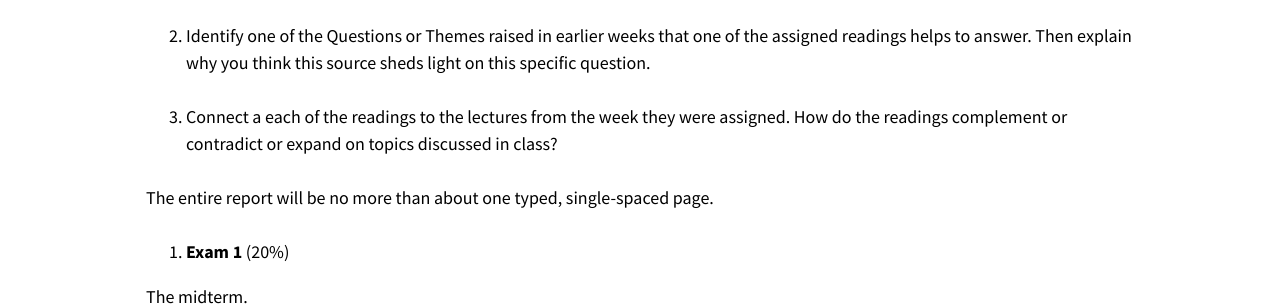
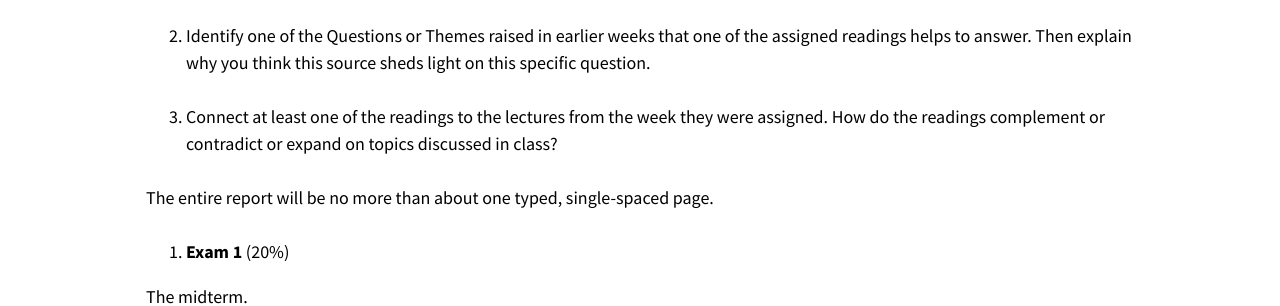
Before and after one commit to chadblack/2019MLA, a Jekyll site: the page built from assignments.md, in a window 1280 px wide. Shown: the part 462-768 px from the top of the page. Built offline with Jekyll 4.4.1, drawn with Linux system fonts in a browser that asks for light colours; nearby versions of some CDN libraries.

Commit message:
fixed assignment weekly report

```diff
--- a/assignments.md
+++ b/assignments.md
@@ -22,7 +22,7 @@ midnight on Thursday, uploaded onto Canvas. The report will respond to all three
      assigned readings helps to answer. Then explain why you think
      this source sheds light on this specific question.
 
-  3. Connect a each of the readings to the lectures from the week they
+  3. Connect at least one of the readings to the lectures from the week they
      were assigned. How do the readings complement or contradict or expand on
      topics discussed in class?
 
```
